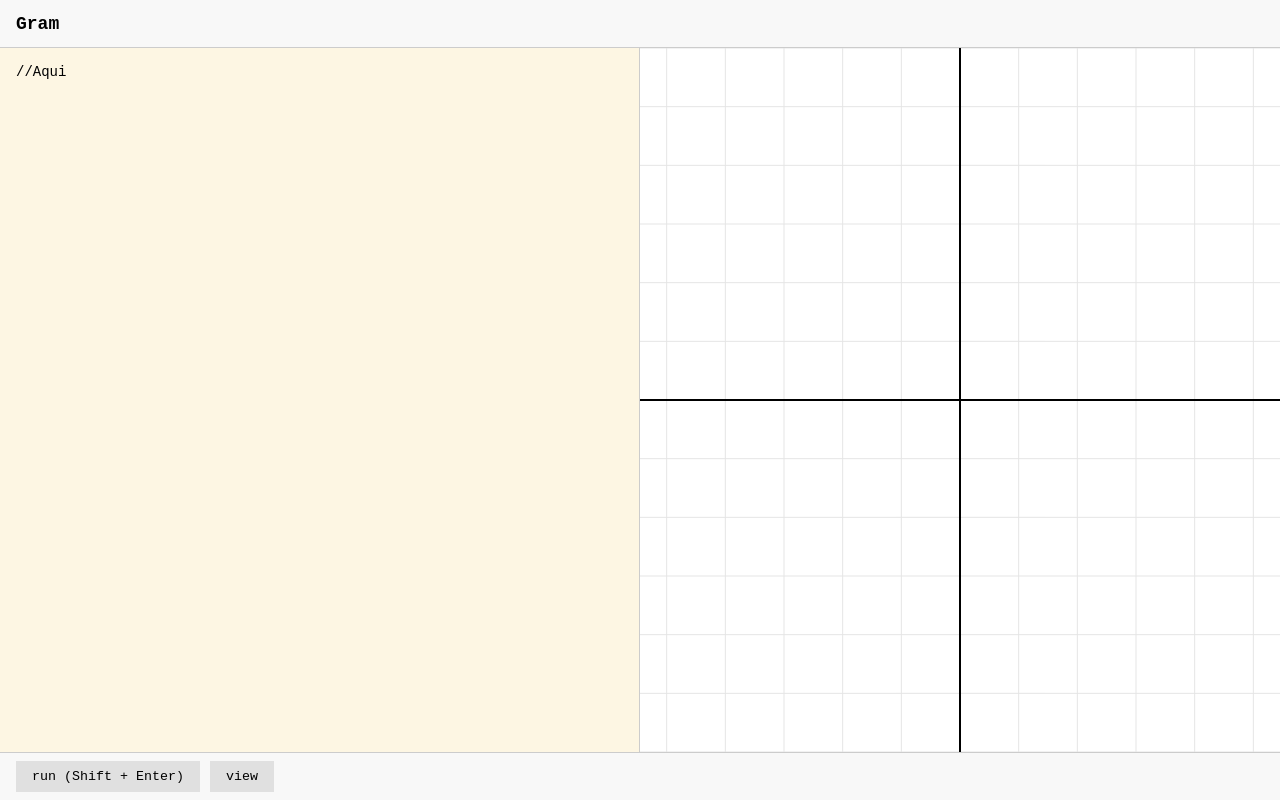
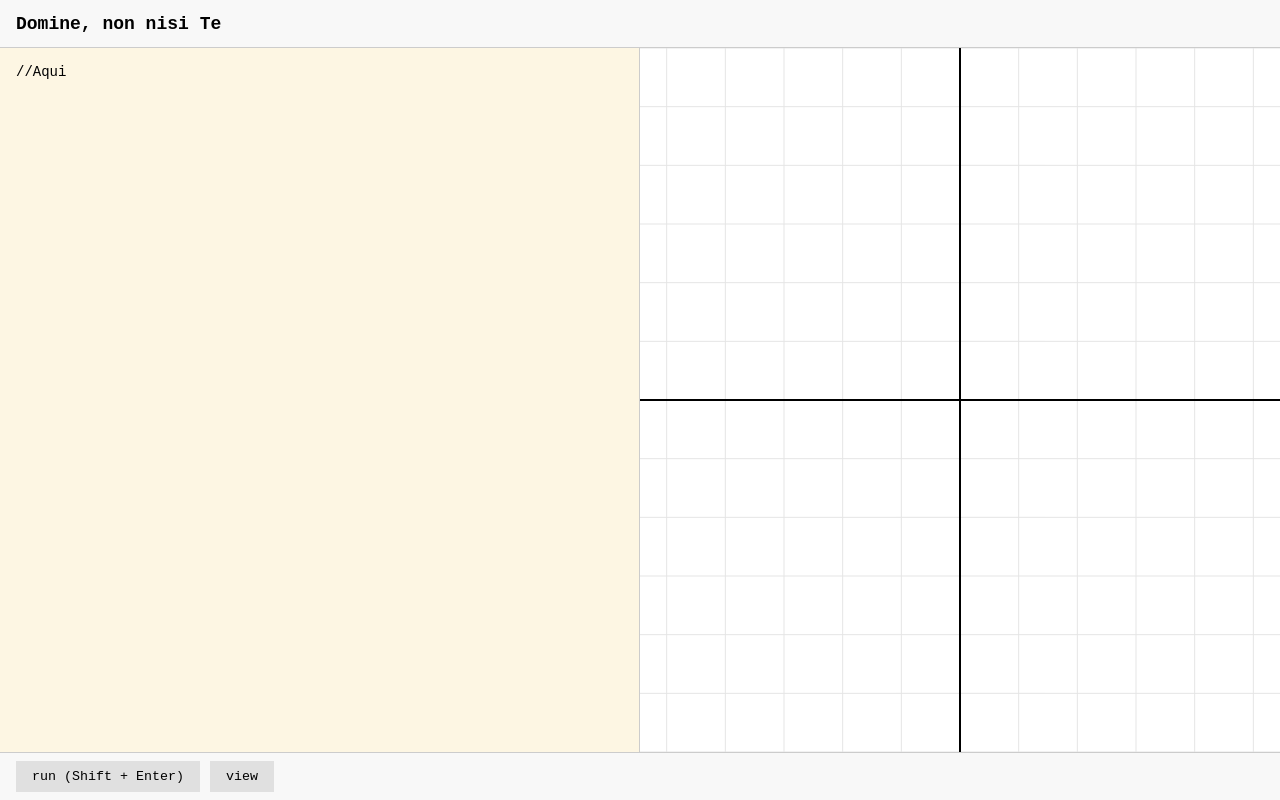
Before and after one commit to EmreDay1/Aqui, a website: page src/index.html in a window 1280 px wide. Drawn offline with Linux system fonts and the light colour scheme.

Commit message:
Update index.html

```diff
--- a/src/index.html
+++ b/src/index.html
@@ -136,7 +136,7 @@
 </head>
 <body>
   <div class="header">
-    <div class="logo">Gram</div>
+    <div class="logo">Domine, non nisi Te</div>
   </div>
 
   <div class="main-content">
```
